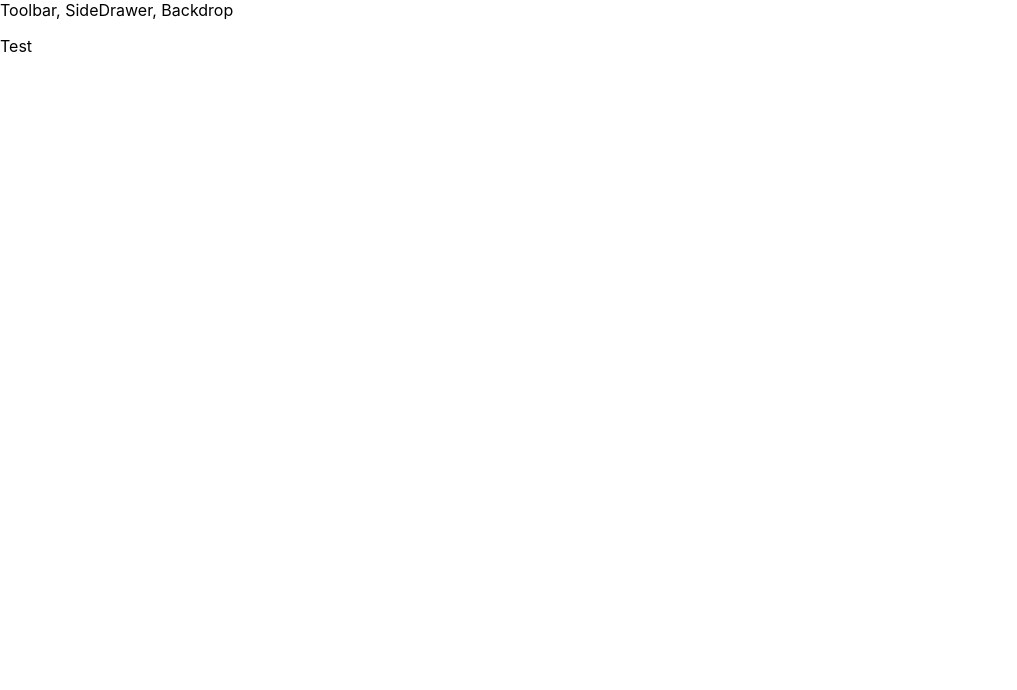
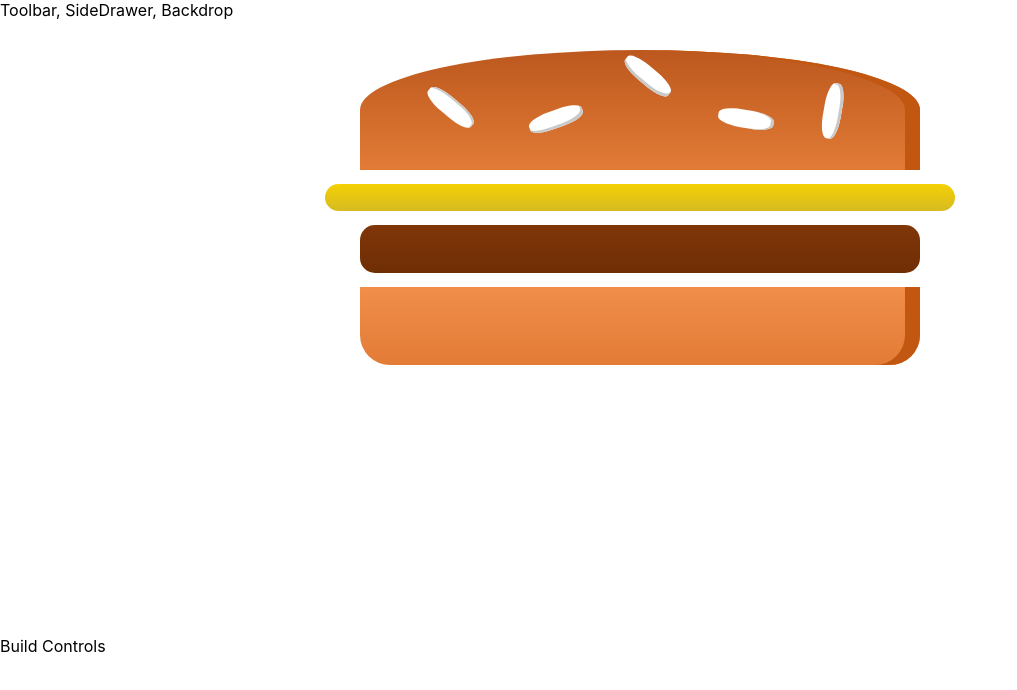
Before and after one commit to SandraCoburn/react-build-a-burger, a React (Create React App) app in the folder build-a-burger/: page / in a window 1280 px wide. Shown: the top 690 px of the page, without its empty margins (0-1017 px from the left). Built offline with nearby package versions, Linux system fonts and the light colour scheme.

Commit message:
Added Burger builder, Burger and Burger ingredients component, css modules

```diff
--- a/build-a-burger/package.json
+++ b/build-a-burger/package.json
@@ -6,6 +6,7 @@
     "@testing-library/jest-dom": "^4.2.4",
     "@testing-library/react": "^9.3.2",
     "@testing-library/user-event": "^7.1.2",
+    "prop-types": "^15.7.2",
     "react": "^16.13.1",
     "react-dom": "^16.13.1",
     "react-scripts": "3.4.3"
--- a/build-a-burger/src/App.js
+++ b/build-a-burger/src/App.js
@@ -1,11 +1,12 @@
 import React from "react";
 import Layout from "./components/Layout/Layout";
+import BurgerBuilder from "./containers/BurgerBuilder/BurgerBuilder";
 
 function App() {
   return (
     <div>
       <Layout>
-        <p>Test</p>
+        <BurgerBuilder />
       </Layout>
     </div>
   );
--- /dev/null
+++ b/build-a-burger/src/components/Burger/Burger.js
@@ -0,0 +1,14 @@
+import React from "react";
+import classes from "./Burger.module.css";
+import BurgerIngredients from "./BurgerIngredients/BurgerIngredients";
+const Burger = (props) => {
+  return (
+    <div className={classes.Burger}>
+      <BurgerIngredients type="bread-top" />
+      <BurgerIngredients type="cheese" />
+      <BurgerIngredients type="meat" />
+      <BurgerIngredients type="bread-bottom" />
+    </div>
+  );
+};
+export default Burger;
--- /dev/null
+++ b/build-a-burger/src/components/Burger/Burger.module.css
@@ -0,0 +1,28 @@
+.Burger {
+  width: 100%;
+  margin: auto;
+  height: 250px;
+  overflow: scroll;
+  text-align: center;
+  font-weight: bold;
+  font-size: 1.2rem;
+}
+
+@media (min-width: 500px) and (min-height: 400px) {
+  .Burger {
+    width: 350px;
+    height: 300px;
+  }
+}
+@media (min-width: 500px) and (min-height: 400px) {
+  .Burger {
+    width: 450px;
+    height: 400px;
+  }
+}
+@media (min-width: 1000px) and (min-height: 700px) {
+  .Burger {
+    width: 700px;
+    height: 600px;
+  }
+}
--- /dev/null
+++ b/build-a-burger/src/components/Burger/BurgerIngredients/BurgerIngredients.js
@@ -0,0 +1,43 @@
+import React, { Component } from "react";
+
+import PropTypes from "prop-types";
+import classes from "./BurgerIngredients.module.css";
+
+class BurgerIngredients extends Component {
+  render() {
+    let ingredient = null;
+    switch (this.props.type) {
+      case "bread-bottom":
+        ingredient = <div className={classes.BreadBottom}></div>;
+        break;
+      case "bread-top":
+        ingredient = (
+          <div className={classes.BreadTop}>
+            <div className={classes.Seeds1}></div>
+            <div className={classes.Seeds2}></div>
+          </div>
+        );
+        break;
+      case "meat":
+        ingredient = <div className={classes.Meat}></div>;
+        break;
+      case "cheese":
+        ingredient = <div className={classes.Cheese}></div>;
+        break;
+      case "bacon":
+        ingredient = <div className={classes.Bacon}></div>;
+        break;
+      case "salad":
+        ingredient = <div className={classes.Salad}></div>;
+        break;
+      default:
+        ingredient = null;
+    }
+    return ingredient;
+  }
+}
+
+BurgerIngredients.propTypes = {
+  type: PropTypes.string.isRequired,
+};
+export default BurgerIngredients;
--- /dev/null
+++ b/build-a-burger/src/components/Burger/BurgerIngredients/BurgerIngredients.module.css
@@ -0,0 +1,112 @@
+.BreadBottom {
+  height: 13%;
+  width: 80%;
+  background: linear-gradient(#f08e4a, #e27b36);
+  border-radius: 0 0 30px 30px;
+  box-shadow: inset -15px 0 #c15711;
+  margin: 2% auto;
+}
+
+.BreadTop {
+  height: 20%;
+  width: 80%;
+  background: linear-gradient(#bc581e, #e27b36);
+  border-radius: 50% 50% 0 0;
+  box-shadow: inset -15px 0 #c15711;
+  margin: 2% auto;
+  position: relative;
+}
+
+.Seeds1 {
+  width: 10%;
+  height: 15%;
+  position: absolute;
+  background-color: white;
+  left: 30%;
+  top: 50%;
+  border-radius: 40%;
+  transform: rotate(-20deg);
+  box-shadow: inset -2px -3px #c9c9c9;
+}
+
+.Seeds1:after {
+  content: "";
+  width: 100%;
+  height: 100%;
+  position: absolute;
+  background-color: white;
+  left: -170%;
+  top: -260%;
+  border-radius: 40%;
+  transform: rotate(60deg);
+  box-shadow: inset -1px 2px #c9c9c9;
+}
+
+.Seeds1:before {
+  content: "";
+  width: 100%;
+  height: 100%;
+  position: absolute;
+  background-color: white;
+  left: 180%;
+  top: -50%;
+  border-radius: 40%;
+  transform: rotate(60deg);
+  box-shadow: inset -1px -3px #c9c9c9;
+}
+
+.Seeds2 {
+  width: 10%;
+  height: 15%;
+  position: absolute;
+  background-color: white;
+  left: 64%;
+  top: 50%;
+  border-radius: 40%;
+  transform: rotate(10deg);
+  box-shadow: inset -3px 0 #c9c9c9;
+}
+
+.Seeds2:before {
+  content: "";
+  width: 100%;
+  height: 100%;
+  position: absolute;
+  background-color: white;
+  left: 150%;
+  top: -130%;
+  border-radius: 40%;
+  transform: rotate(90deg);
+  box-shadow: inset 1px 3px #c9c9c9;
+}
+
+.Meat {
+  width: 80%;
+  height: 8%;
+  background: linear-gradient(#7f3608, #702e05);
+  margin: 2% auto;
+  border-radius: 15px;
+}
+
+.Cheese {
+  width: 90%;
+  height: 4.5%;
+  margin: 2% auto;
+  background: linear-gradient(#f4d004, #d6bb22);
+  border-radius: 20px;
+}
+
+.Salad {
+  width: 85%;
+  height: 7%;
+  margin: 2% auto;
+  background: linear-gradient(#228c1d, #91ce50);
+  border-radius: 20px;
+}
+
+.Bacon {
+  width: 80%;
+  height: 3%;
+  background: linear-gradient(#bf3813, #c45e38);
+  margin: 2% auto;
+}
--- a/build-a-burger/src/components/Layout/Layout.js
+++ b/build-a-burger/src/components/Layout/Layout.js
@@ -1,10 +1,11 @@
 import React from "react";
 import Aux from "../../hoc/Aux";
+import classes from "./Layout.module.css";
 
 const layout = (props) => (
   <Aux>
     <div>Toolbar, SideDrawer, Backdrop</div>
-    <main>{props.children}</main>
+    <main className={classes.Content}>{props.children}</main>
   </Aux>
 );
 export default layout;
--- /dev/null
+++ b/build-a-burger/src/components/Layout/Layout.module.css
@@ -0,0 +1,3 @@
+.Content {
+  margin-top: 16px;
+}
--- /dev/null
+++ b/build-a-burger/src/containers/BurgerBuilder/BurgerBuilder.js
@@ -0,0 +1,14 @@
+import React, { Component } from "react";
+import Aux from "../../hoc/Aux";
+import Burger from "../../components/Burger/Burger";
+class BurgerBuilder extends Component {
+  render() {
+    return (
+      <Aux>
+        <Burger />
+        <div>Build Controls</div>
+      </Aux>
+    );
+  }
+}
+export default BurgerBuilder;
```
Also changed, not shown: 1 other file (tests, documents, lock files or other folders).
